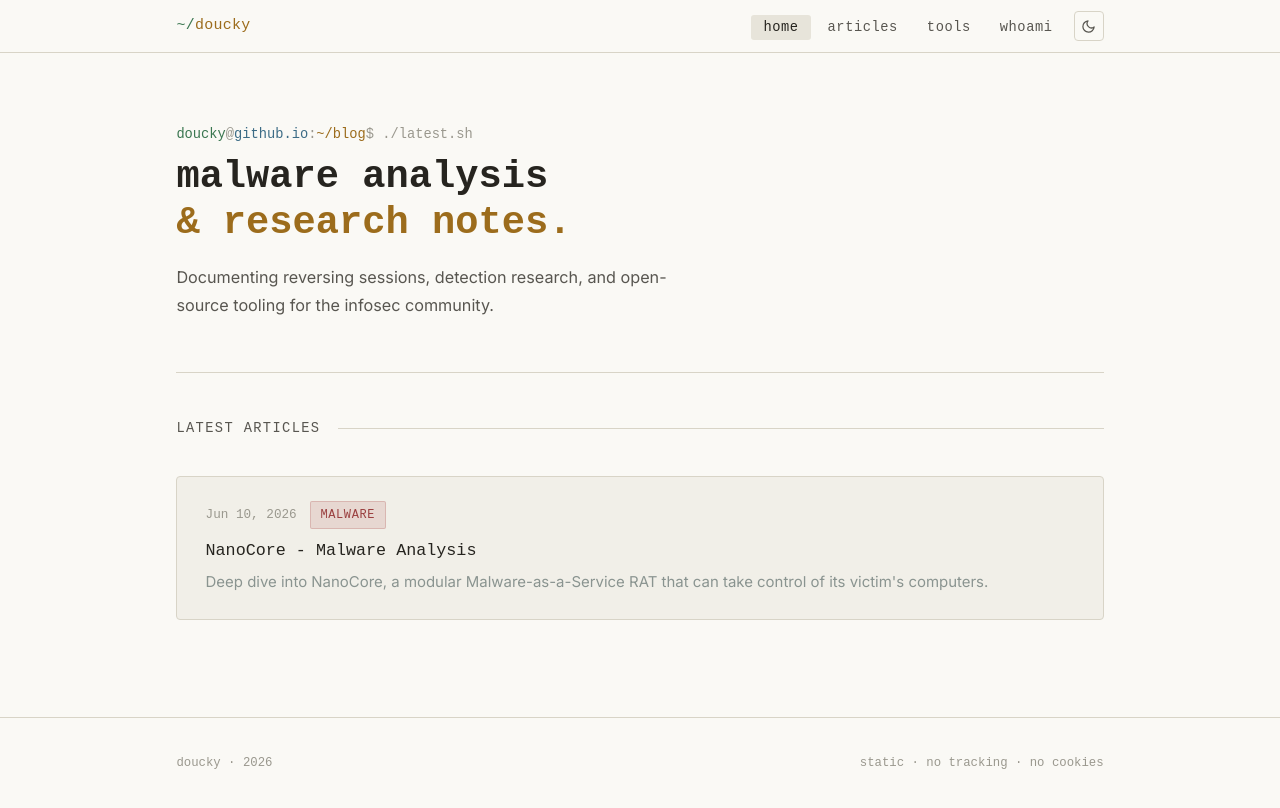
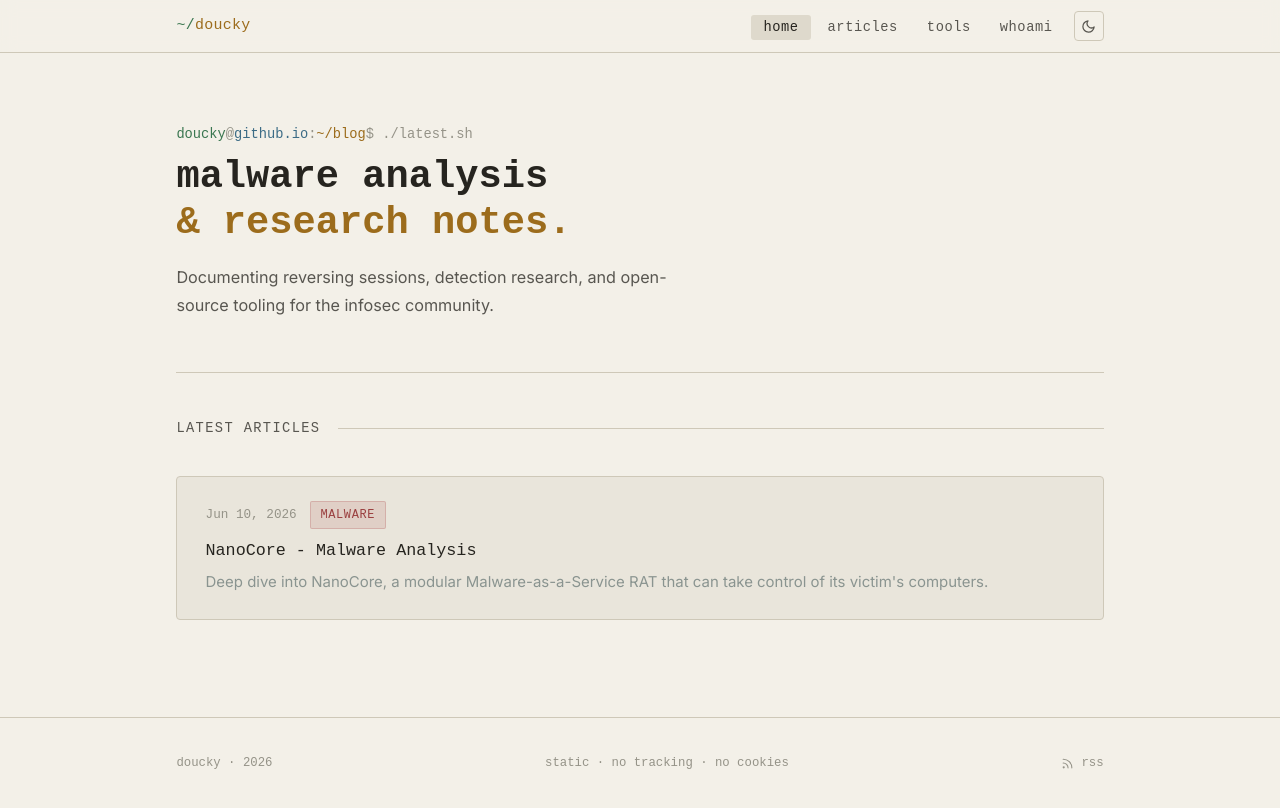
Before and after one commit to doucky/doucky.github.io, a Jekyll site: the page built from index.html, in a window 1280 px wide. Shown: the top 808 px of the page. Built offline with Jekyll 4.4.1, drawn with Linux system fonts in a browser that asks for light colours; some web fonts are replaced.

Commit message:
added 404.html

```diff
--- a/_includes/footer.html
+++ b/_includes/footer.html
@@ -2,6 +2,15 @@
   <div class="footer-inner">
     <p>doucky · <span id="footer-year"></span></p>
     <p style="color:var(--text-faint);">static · no tracking · no cookies</p>
+    <a class="footer-rss" href="/feed.xml" title="Subscribe to the RSS feed">
+      <svg width="13" height="13" viewBox="0 0 24 24" fill="none" stroke="currentColor"
+           stroke-width="2" stroke-linecap="round" stroke-linejoin="round" aria-hidden="true">
+        <path d="M4 11a9 9 0 0 1 9 9"></path>
+        <path d="M4 4a16 16 0 0 1 16 16"></path>
+        <circle cx="5" cy="19" r="1"></circle>
+      </svg>
+      rss
+    </a>
   </div>
 </footer>
 <script>document.getElementById("footer-year").textContent = new Date().getFullYear();</script>
--- a/css/style.css
+++ b/css/style.css
@@ -62,13 +62,13 @@
 
 /* ─── Light theme overrides ─────────────────────────────── */
 :root[data-theme="light"] {
-  --bg:        #faf9f5;
-  --surface:   #f1efe8;
-  --surface2:  #e7e4da;
-  --border:    #d8d4c7;
+  --bg:        #f3f0e8;
+  --surface:   #e9e5db;
+  --surface2:  #ded9cc;
+  --border:    #cec8b8;
   --text:      #26241f;
   --text-dim:  #585650;
-  --text-faint:#9a988e;
+  --text-faint:#959388;
   --amber:     #9c6c1c;
   --green:     #3a7650;
   --red:       #9a3f3f;
@@ -78,7 +78,7 @@
   --pink:      #9a4870;
   --orange:    #a4562a;
 
-  --nav-bg:    rgba(250, 249, 245, 0.92);
+  --nav-bg:    rgba(243, 240, 232, 0.92);
 }
 
 /* Smooth transition when switching themes */
@@ -559,6 +559,19 @@
   color: var(--text-faint);
 }
 
+.footer-rss {
+  display: inline-flex;
+  align-items: center;
+  gap: 0.4rem;
+  font-family: var(--font-mono);
+  font-size: 0.7rem;
+  color: var(--text-faint);
+  text-decoration: none;
+  transition: color 0.2s ease;
+}
+.footer-rss:hover { color: var(--amber); }
+.footer-rss svg { flex: 0 0 auto; }
+
 /* ─── Page visibility ────────────────────────────────────── */
 .page { display: none; }
 .page.active { display: block; }
@@ -759,3 +772,6 @@
   font-size: 0.75rem;
   color: var(--amber);
 }
+
+/* ─── 404 page ───────────────────────────────────────────── */
+.nf-req { color: var(--text-dim); word-break: break-all; }
```
Also changed, not shown: 404.html (added, +24 -0 lines), _posts/2026-06-10-nanocore-malware-analysis.md (+1 -1 lines), docs/developer-guide.md (+1 -0 lines).
